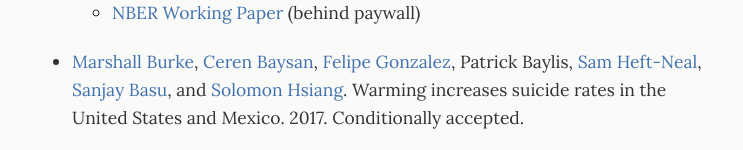
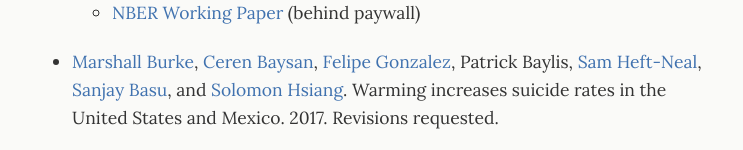
Before and after one commit to pbaylis/pbaylis.github.io, a Jekyll site: the page built from research.md, in a window 1280 px wide. Shown: the part 857-1007 px from the top of the page, without its empty margins (262-1005 px from the left). Built offline with Jekyll 4.4.1, drawn with Linux system fonts in a browser that asks for light colours.

Commit message:
updates to tools, research page

```diff
--- a/research.md
+++ b/research.md
@@ -18,7 +18,7 @@
   - Coverage: [Popular Science](http://www.popsci.com/science-confirms-obvious-we-hate-being-hot) \| [Washington Post](https://www.washingtonpost.com/news/wonk/wp/2016/01/07/clear-evidence-that-cold-days-are-better-than-hot-ones/) \| [Time](http://time.com/4172187/temperature-weather-hot-cold-preferences/) \| [Energy Institute](https://energyathaas.wordpress.com/2015/12/07/heat-and-happiness/) \| [G-FEED](http://www.g-feed.com/2015/12/warming-makes-people-unhappy-evidence.html) \| [Marginal Revolution](http://marginalrevolution.com/marginalrevolution/2016/01/do-you-get-grumpy-over-seventy-degrees-fahrenheit.html)
 - [Meredith Fowlie][FOWLIE], [Catherine Wolfram][WOLFRAM], [Anna Spurlock][SPURLOCK], [Annika Todd][TODD], Patrick Baylis, and [Peter Cappers][CAPPERS]. Default Effects, Follow-on Behavior and Welfare in Residential Electricity Pricing Programs. 2017. Submitted.
   - [NBER Working Paper][defaultbias] (behind paywall)
-- [Marshall Burke][BURKE], [Ceren Baysan][BAYSAN], [Felipe Gonzalez][GONZALES], Patrick Baylis, [Sam Heft-Neal][HEFTNEAL], [Sanjay Basu][BASU], and [Solomon Hsiang][HSIANG]. Warming increases suicide rates in the United States and Mexico. 2017. Conditionally accepted.
+- [Marshall Burke][BURKE], [Ceren Baysan][BAYSAN], [Felipe Gonzalez][GONZALES], Patrick Baylis, [Sam Heft-Neal][HEFTNEAL], [Sanjay Basu][BASU], and [Solomon Hsiang][HSIANG]. Warming increases suicide rates in the United States and Mexico. 2017. Revisions requested.
 
 
 <!-- Co-author links -->
```
Also changed, not shown: tools.md (+6 -4 lines).
